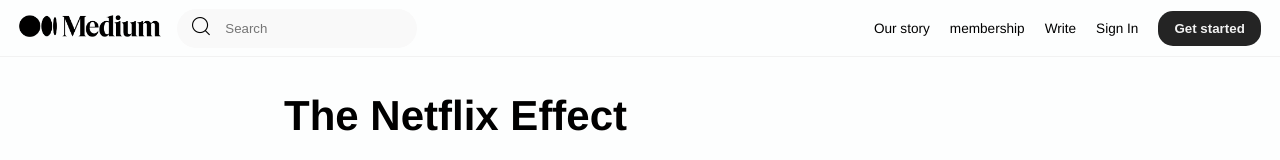
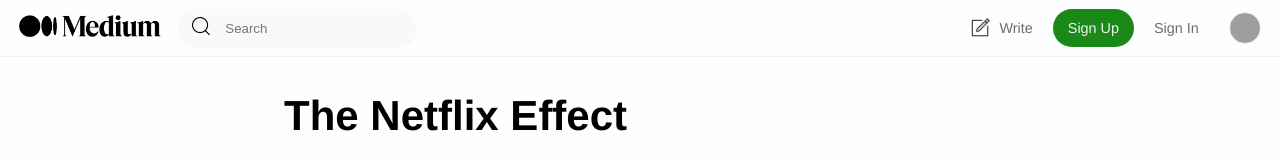
Before and after one commit to JosueYovani/web-medium, a React app: page /feed/001 in a window 1280 px wide. Shown: the top 160 px of the page. Built offline with nearby package versions, Linux system fonts and the light colour scheme; grey boxes are pictures that could not be loaded.

Commit message:
Add - AuthNav for Feed Layout

```diff
--- a/src/assets/scss/_custom.scss
+++ b/src/assets/scss/_custom.scss
@@ -32,6 +32,16 @@
   }
 }
 
+.btn-secondary {
+  background-color: $green;
+  border-radius: 21px;
+  color: $ligth !important;
+  padding: 0 15px !important;
+  &:hover {
+    background-color: darken($color: $green, $amount: 5) !important;
+  }
+}
+
 .topic {
   background-color: $bg-ligth;
   border: 1px solid $ligth;
--- a/src/assets/scss/index.scss
+++ b/src/assets/scss/index.scss
@@ -3,14 +3,15 @@
 
 @import "../../layouts/FeedLayout/feed-layout";
 @import "../../components/layouts/TopSearch/top-search";
+@import "../../components/layouts/AuthNav/auth-nav";
+
+@import "../../components/feed/Feed/feed";
 
 @import "../../layouts/HomeLayout/home-layout";
 @import "../../components/layouts/AsideHome/aside-home";
 @import "../../components/layouts/BrandLogo/brand-logo";
 @import "../../components/layouts/MainHome/main_home";
 @import "../../components/layouts/TopNav/top-nav";
-
-@import "../../components/feed/Feed/feed";
 
 @import "../../components/home/StayCurious/stay-curious";
 @import "../../components/home/TrendingMedium/trending-medium";
--- /dev/null
+++ b/src/components/layouts/AuthNav/AuthNav.js
@@ -0,0 +1,21 @@
+import React from "react";
+
+import iconWrite from "../../../assets/images/icons/icon-write.png";
+
+export const AuthNav = () => {
+  return (
+    <nav className="auth-nav">
+      <div className="auth-nav__wrapper">
+        <ul className="auth-nav__wrapper--menu">
+          <li>
+            <img src={iconWrite} alt="icon write" />
+            <span>Write</span>
+          </li>
+          <li className="btn-secondary">Sign Up</li>
+          <li>Sign In</li>
+        </ul>
+        <div className="auth-nav__wrapper--avatar"></div>
+      </div>
+    </nav>
+  );
+};
--- /dev/null
+++ b/src/components/layouts/AuthNav/_auth-nav.scss
@@ -0,0 +1,43 @@
+.auth-nav {
+  &__wrapper {
+    display: flex;
+    align-items: center;
+    &--menu {
+      list-style: none;
+      display: flex;
+      li {
+        display: flex;
+        align-items: center;
+        color: $gray;
+        font-size: 0.9rem;
+        margin-right: 10px;
+        padding: 8px 10px;
+        &:hover {
+          cursor: pointer;
+          color: darken($color: $dark, $amount: 3);
+        }
+
+        img {
+          height: 22px;
+          width: auto;
+        }
+        span {
+          margin-left: 8px;
+        }
+      }
+    }
+
+    &--avatar {
+      border-radius: 50%;
+      border: 1px solid rgb(242, 242, 242);
+      background-image: url("https://miro.medium.com/v2/resize:fill:32:32/1*dmbNkD5D-u45r44go_cf0g.png"); /* Puedes cambiar esto a tu color preferido o dejarlo gris */
+      width: 32px;
+      height: 32px;
+      display: flex;
+      align-items: center;
+      justify-content: center;
+      margin-left: 10px;
+      cursor: pointer;
+    }
+  }
+}
--- a/src/components/layouts/index.js
+++ b/src/components/layouts/index.js
@@ -1,4 +1,5 @@
 export { AsideHome } from "./AsideHome/AsideHome";
+export { AuthNav } from "./AuthNav/AuthNav";
 export { BrandLogo } from "./BrandLogo/BrandLogo";
 export { MainHome } from "./MainHome/MainHome";
 export { TopNav } from "./TopNav/TopNav";
--- a/src/layouts/FeedLayout/FeedLayout.js
+++ b/src/layouts/FeedLayout/FeedLayout.js
@@ -2,11 +2,11 @@
 import { Outlet } from "react-router-dom";
 
 import {
+  AuthNav,
   BrandLogo,
   Content,
   Header,
   Layout,
-  TopNav,
   TopSearch,
 } from "../../components/layouts";
 
@@ -20,7 +20,7 @@
             <TopSearch />
           </section>
 
-          <TopNav />
+          <AuthNav />
         </Header>
         <Content>
           <Outlet />
```
